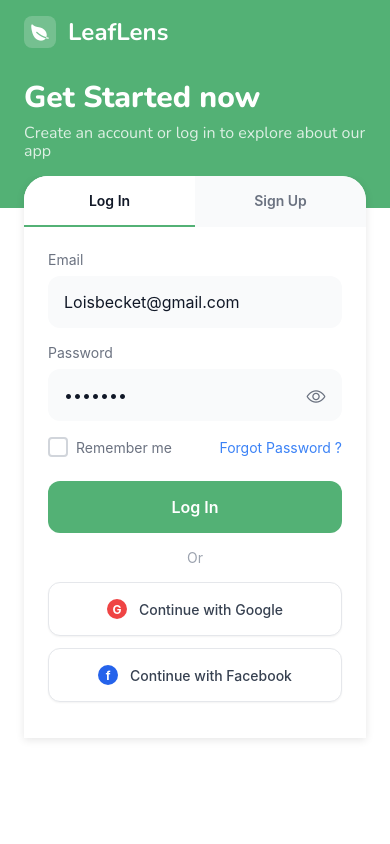
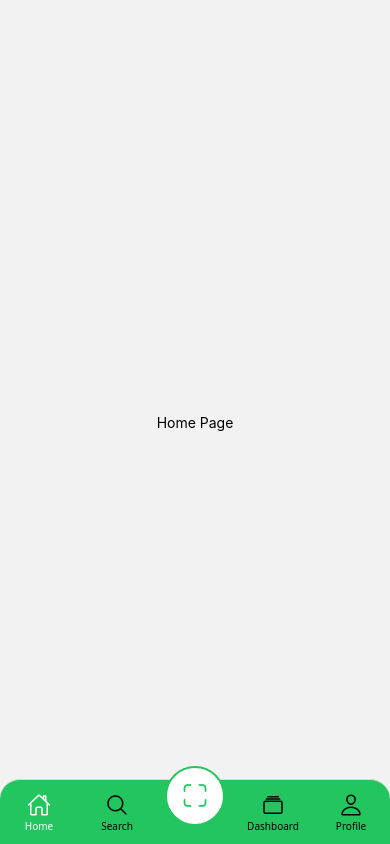
Before and after one commit to Kierran-1/LeafLens, a React Native app: screen /Home in a window 390 px wide. Built offline with nearby package versions, Linux system fonts and the light colour scheme.

Commit message:
Added Bottom Navigation

```diff
--- a/App.js
+++ b/App.js
@@ -1,8 +1,56 @@
-import React from 'react';
-import { NavigationContainer } from '@react-navigation/native';
-import { createNativeStackNavigator } from '@react-navigation/native-stack';
-import LeafLensLogin from './screens/LeafLensLogin';
-import AppProvider from './providers/AppProvider';
+// import React from 'react';
+// import { NavigationContainer } from '@react-navigation/native';
+// import { createNativeStackNavigator } from '@react-navigation/native-stack';
+// import LeafLensLogin from './screens/LeafLensLogin';
+// import AppProvider from './providers/AppProvider';
+
+// const Stack = createNativeStackNavigator();
+
+// export default function App() {
+//   return (
+//     <AppProvider>
+//       <NavigationContainer>
+//         <Stack.Navigator initialRouteName="Login">
+//           <Stack.Screen
+//             name="Login"
+//             component={LeafLensLogin}
+//             options={{ headerShown: false }}
+//           />
+//         </Stack.Navigator>
+//       </NavigationContainer>
+//     </AppProvider>
+//   );
+// }
+
+// import React from "react";
+// import { NavigationContainer } from "@react-navigation/native";
+// import { createStackNavigator } from "@react-navigation/stack";
+// import BottomTabs from "./BottomTabs";
+// import LeafLensLogin from "./LeafLensLogin";
+
+
+
+// export default function App() {
+//   return (
+//     <NavigationContainer>
+//       <Stack.Navigator screenOptions={{ headerShown: false }}>
+//         {/* First screen: Login */}
+//         <Stack.Screen name="Login" component={LeafLensLogin} />
+
+//         {/* After login: go to bottom tabs */}
+//         <Stack.Screen name="MainApp" component={BottomTabs} />
+//       </Stack.Navigator>
+//     </NavigationContainer>
+//   );
+// }
+
+import React from "react";
+import { NavigationContainer } from "@react-navigation/native";
+import { createNativeStackNavigator } from "@react-navigation/native-stack";
+import LeafLensLogin from "./screens/LeafLensLogin";
+import BottomTabs from "./screens/BottomTabs"; // or BottomTabs if that's your main app
+import GetStarted from "./screens/GetStarted";
+import AppProvider from "./providers/AppProvider";
 
 const Stack = createNativeStackNavigator();
 
@@ -10,12 +58,10 @@ export default function App() {
   return (
     <AppProvider>
       <NavigationContainer>
-        <Stack.Navigator initialRouteName="Login">
-          <Stack.Screen
-            name="Login"
-            component={LeafLensLogin}
-            options={{ headerShown: false }}
-          />
+        <Stack.Navigator initialRouteName="GetStarted" screenOptions={{ headerShown: false }}>
+          <Stack.Screen name="GetStarted" component={GetStarted} />
+          <Stack.Screen name="Login" component={LeafLensLogin} />
+          <Stack.Screen name="Home" component={BottomTabs} />
         </Stack.Navigator>
       </NavigationContainer>
     </AppProvider>
--- a/package.json
+++ b/package.json
@@ -11,6 +11,8 @@
   "dependencies": {
     "@expo-google-fonts/nunito": "^0.4.2",
     "@expo/vector-icons": "^15.0.2",
+    "@react-native-masked-view/masked-view": "^0.3.2",
+    "@react-navigation/bottom-tabs": "^7.4.7",
     "@react-navigation/native": "^7.1.17",
     "@react-navigation/native-stack": "^7.3.26",
     "expo": "~54.0.10",
@@ -21,9 +23,10 @@
     "react-native": "0.81.4",
     "react-native-gesture-handler": "^2.28.0",
     "react-native-get-random-values": "^1.11.0",
-    "react-native-reanimated": "^4.1.0",
+    "react-native-reanimated": "^4.1.1",
     "react-native-safe-area-context": "^5.6.1",
     "react-native-screens": "^4.16.0",
+    "react-native-vector-icons": "^10.3.0",
     "tailwindcss": "^3.4.17"
   },
   "private": true,
--- /dev/null
+++ b/screens/BottomTabs.js
@@ -0,0 +1,110 @@
+// BottomTabs.js
+import React from "react";
+import { View, TouchableOpacity, StyleSheet } from "react-native";
+import { createBottomTabNavigator } from "@react-navigation/bottom-tabs";
+import Ionicons from "react-native-vector-icons/Ionicons";
+
+// Import screens from the same directory
+import Home from "./Home";
+import Search from "./Search";
+import Scan from "./Scan";
+import Dashboard from "./Dashboard";
+import Profile from "./Profile";
+
+
+const Tab = createBottomTabNavigator();
+
+export default function BottomTabs() {
+  return (
+    <Tab.Navigator
+      screenOptions={{
+        headerShown: false,
+        tabBarShowLabel: true,
+        tabBarStyle: styles.tabBar,
+        tabBarActiveTintColor: "#fff",
+        tabBarInactiveTintColor: "#000",
+      }}
+    >
+      <Tab.Screen
+        name="Home"
+        component={Home}
+        options={{
+          tabBarIcon: ({ color }) => (
+            <Ionicons name="home-outline" size={24} color={color} />
+          ),
+        }}
+      />
+
+      <Tab.Screen
+        name="Search"
+        component={Search}
+        options={{
+          tabBarIcon: ({ color }) => (
+            <Ionicons name="search-outline" size={24} color={color} />
+          ),
+        }}
+      />
+
+
+      <Tab.Screen
+        name="Scan"
+        component={Scan}
+        options={{
+          tabBarButton: (props) => (
+            <TouchableOpacity {...props} style={styles.scanWrapper}>
+              <View style={styles.scanButton}>
+                <Ionicons name="scan-outline" size={28} color="#22c55e" />
+              </View>
+            </TouchableOpacity>
+          ),
+        }}
+      />
+
+      <Tab.Screen
+        name="Dashboard"
+        component={Dashboard}
+        options={{
+          tabBarIcon: ({ color }) => (
+            <Ionicons name="albums-outline" size={24} color={color} />
+          ),
+        }}
+      />
+
+      <Tab.Screen
+        name="Profile"
+        component={Profile}
+        options={{
+          tabBarIcon: ({ color }) => (
+            <Ionicons name="person-outline" size={24} color={color} />
+          ),
+        }}
+      />
+    </Tab.Navigator>
+  );
+}
+
+const styles = StyleSheet.create({
+  tabBar: {
+    backgroundColor: "#22c55e",
+    height: 65,
+    borderTopLeftRadius: 20,
+    borderTopRightRadius: 20,
+    position: "absolute",
+    paddingTop: 6,
+  },
+  scanWrapper: {
+    top: -20,
+    justifyContent: "center",
+    alignItems: "center",
+  },
+  scanButton: {
+    width: 60,
+    height: 60,
+    borderRadius: 30,
+    backgroundColor: "#fff",
+    justifyContent: "center",
+    alignItems: "center",
+    borderWidth: 2,
+    borderColor: "#22c55e",
+  },
+});
--- /dev/null
+++ b/screens/Dashboard.js
@@ -0,0 +1,11 @@
+// Dashboard.js
+import React from "react";
+import { View, Text } from "react-native";
+
+export default function Dashboard() {
+  return (
+    <View style={{ flex: 1, justifyContent: "center", alignItems: "center" }}>
+      <Text>Dashboard Page</Text>
+    </View>
+  );
+}
--- /dev/null
+++ b/screens/GetStarted.js
@@ -0,0 +1,30 @@
+import React from "react";
+import { View, Text, Button, StyleSheet } from "react-native";
+
+export default function GetStarted({ navigation }) {
+  return (
+    <View style={styles.container}>
+      <Text style={styles.title}>Welcome to LeafLens 🌱</Text>
+
+      <Button title="Go to Login" onPress={() => navigation.navigate("Login")} />
+      <View style={{ height: 12 }} />
+      <Button title="Go to Home" onPress={() => navigation.navigate("Home")} />
+    </View>
+  );
+}
+
+const styles = StyleSheet.create({
+  container: {
+    flex: 1,
+    justifyContent: "center",
+    alignItems: "center",
+    backgroundColor: "#f0fdf4",
+    padding: 20,
+  },
+  title: {
+    fontSize: 24,
+    fontWeight: "bold",
+    marginBottom: 40,
+    color: "#166534",
+  },
+});
--- /dev/null
+++ b/screens/Home.js
@@ -0,0 +1,10 @@
+import React from "react";
+import { View, Text } from "react-native";
+
+export default function Home({ navigation }) {
+  return (
+    <View style={{ flex: 1, justifyContent: "center", alignItems: "center" }}>
+      <Text>Home Page</Text>
+    </View>
+  );
+}
--- /dev/null
+++ b/screens/Profile.js
@@ -0,0 +1,11 @@
+// Profile.js
+import React from "react";
+import { View, Text } from "react-native";
+
+export default function Profile() {
+  return (
+    <View style={{ flex: 1, justifyContent: "center", alignItems: "center" }}>
+      <Text>Profile Page</Text>
+    </View>
+  );
+}
--- /dev/null
+++ b/screens/Scan.js
@@ -0,0 +1,11 @@
+// Identify.js
+import React from "react";
+import { View, Text } from "react-native";
+
+export default function Identify() {
+  return (
+    <View style={{ flex: 1, justifyContent: "center", alignItems: "center" }}>
+      <Text>Scan Page</Text>
+    </View>
+  );
+}
--- /dev/null
+++ b/screens/Search.js
@@ -0,0 +1,11 @@
+// Search.js
+import React from "react";
+import { View, Text } from "react-native";
+
+export default function Search() {
+  return (
+    <View style={{ flex: 1, justifyContent: "center", alignItems: "center" }}>
+      <Text>Search Page</Text>
+    </View>
+  );
+}
```
Also changed, not shown: 1 other file (tests, documents, lock files or other folders).
